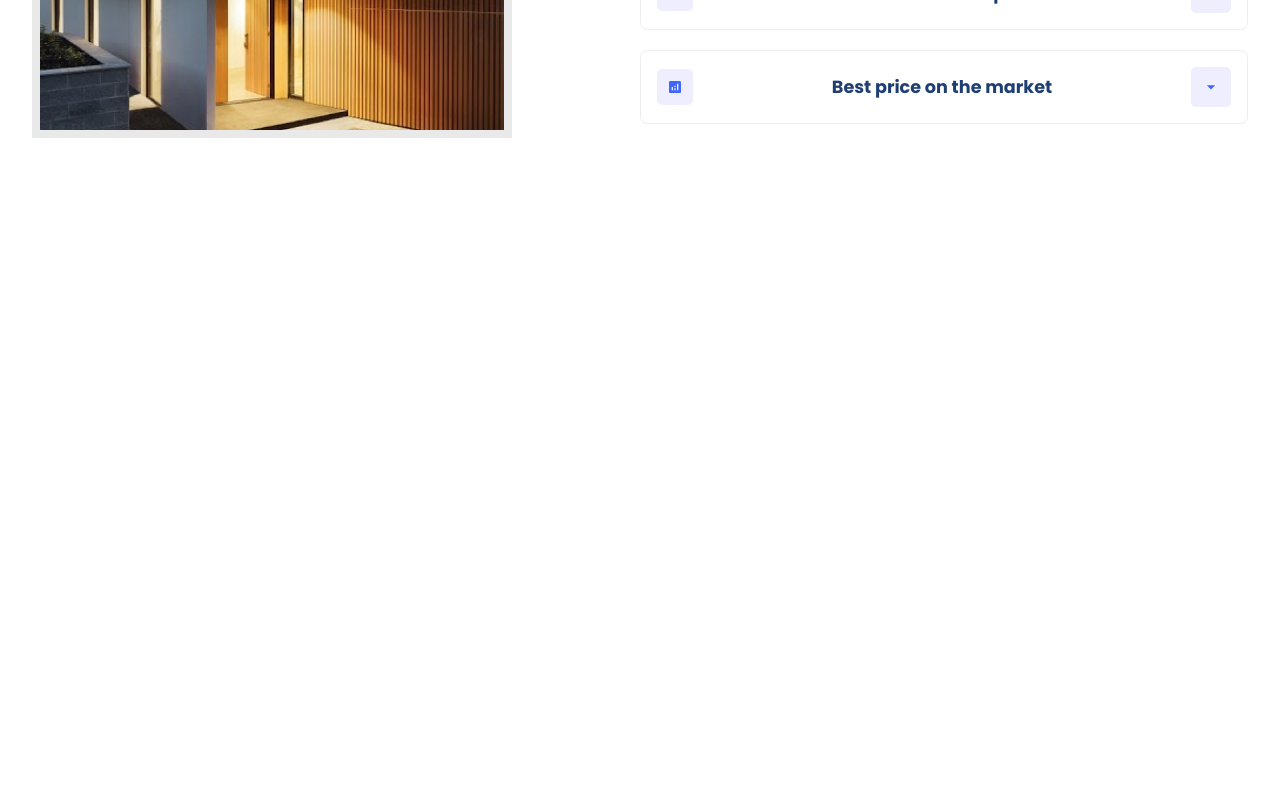
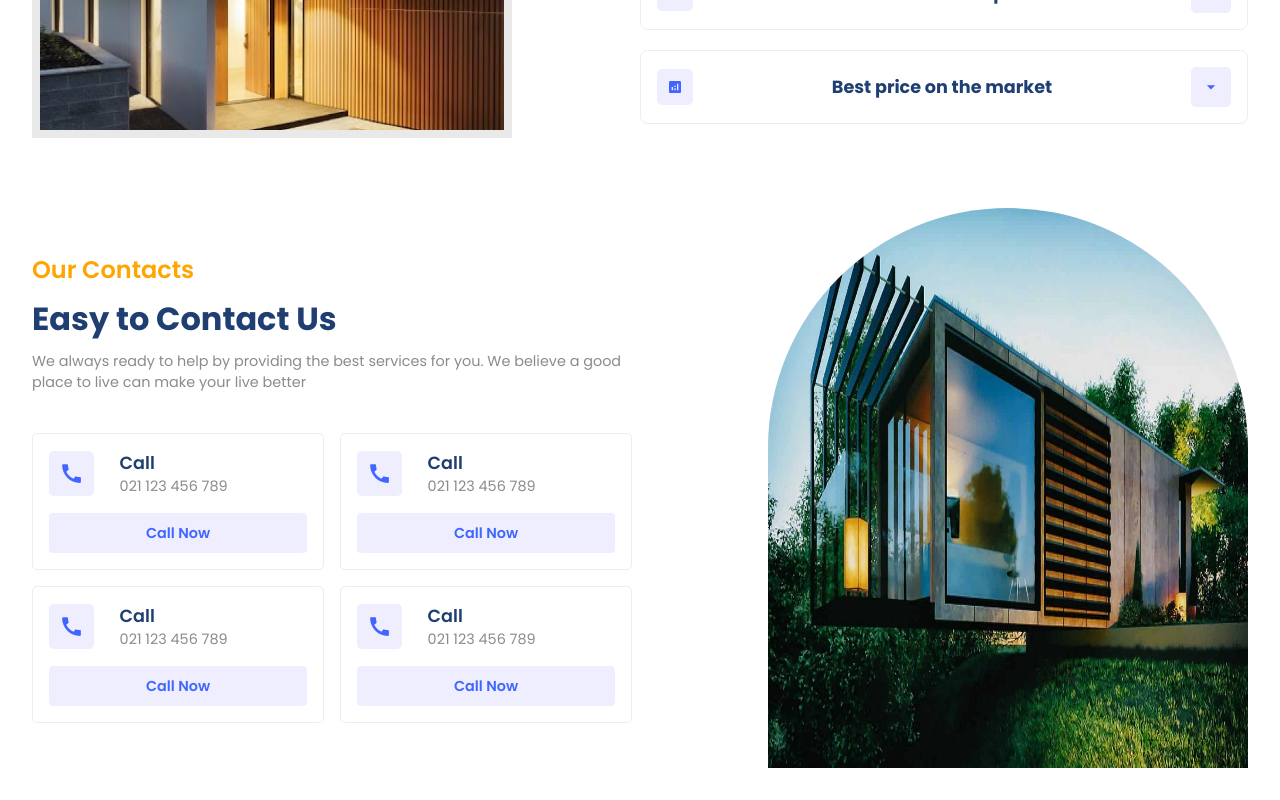
Before and after one commit to Fikri-Ramadan/React-RealEstate, a React (Vite) app: page / in a window 1280 px wide. Shown: the part 1974-2774 px from the top of the page. Before the commit the page ends 2150 px from the top, so only its background shows below. Built offline with nearby package versions, Linux system fonts and the light colour scheme.

Commit message:
create Contact component

```diff
--- a/src/App.jsx
+++ b/src/App.jsx
@@ -1,5 +1,6 @@
 import './App.css';
 import Companies from './components/companies/Companies';
+import Contact from './components/contact/Contact';
 import Header from './components/header/Header';
 import Hero from './components/hero/Hero';
 import Residencies from './components/residencies/Residencies';
@@ -16,6 +17,7 @@ function App() {
       <Companies />
       <Residencies />
       <Value />
+      <Contact />
     </div>
   );
 }
--- /dev/null
+++ b/src/components/contact/Contact.css
@@ -0,0 +1,94 @@
+.c-container {
+  display: flex;
+}
+
+.c-left {
+  flex: 1;
+  display: flex;
+  justify-content: center;
+  flex-direction: column;
+  gap: 0.5rem;
+}
+
+.contact-modes {
+  margin-top: 2rem;
+  display: flex;
+  flex-direction: column;
+  gap: 1rem;
+}
+
+.row {
+  display: flex;
+  gap: 1rem;
+}
+
+.contact-card {
+  flex: 1;
+  width: 16rem;
+  padding: 1rem;
+  border: 0.8px solid rgba(128, 128, 128, 0.143);
+  border-radius: 5px;
+  display: flex;
+  flex-direction: column;
+  gap: 1rem;
+  transition: all 300ms ease-in;
+}
+
+.contact-card:hover {
+  scale: 1.1;
+  box-shadow: var(--shadow);
+}
+
+.card-header {
+  display: flex;
+  justify-content: flex-start;
+  align-items: center;
+  gap: 1.6rem;
+  width: 100%;
+}
+
+.detail {
+  display: flex;
+  flex-direction: column;
+}
+
+.detail .primaryText {
+  font-size: 1.1rem;
+  font-weight: 600;
+}
+
+.contact-card .button {
+  width: 100%;
+  display: flex;
+  justify-content: center;
+  align-items: center;
+  background: var(--lightBlue);
+  color: var(--blue);
+  font-size: 0.9rem;
+  font-weight: 600;
+}
+
+.contact-card .button:hover {
+  scale: 0.8;
+  color: white;
+  background: var(--blue-gradient);
+}
+
+.c-right {
+  flex: 1;
+  display: flex;
+  justify-content: flex-end;
+  align-items: center;
+}
+
+.c-image-container {
+  width: 30rem;
+  height: 35rem;
+  overflow: hidden;
+  border-radius: 15rem 15rem 0 0;
+}
+
+.c-image-container img {
+  width: 100%;
+  height: 100%;
+}
--- /dev/null
+++ b/src/components/contact/Contact.jsx
@@ -0,0 +1,83 @@
+import './Contact.css';
+import { MdCall } from 'react-icons/md';
+import { BsFillChatDotsFill } from 'react-icons/bs';
+import { HiChatBubbleBottomCenter } from 'react-icons/hi2';
+
+const Contact = () => {
+  return (
+    <section className="c-wrapper">
+      <div className="paddings innerWidth c-container">
+        <div className="c-left">
+          <span className="orangeText">Our Contacts</span>
+          <span className="primaryText">Easy to Contact Us</span>
+          <span className="secondaryText">
+            We always ready to help by providing the best services for you. We
+            believe a good place to live can make your live better
+          </span>
+          <div className="contact-modes">
+            <div className="row">
+              <div className="contact-card">
+                <div className="card-header">
+                  <div className="icon">
+                    <MdCall size={25} />
+                  </div>
+                  <div className="detail">
+                    <span className="primaryText">Call</span>
+                    <span className="secondaryText">021 123 456 789</span>
+                  </div>
+                </div>
+                <div className="button">Call Now</div>
+              </div>
+              <div className="contact-card">
+                <div className="card-header">
+                  <div className="icon">
+                    <MdCall size={25} />
+                  </div>
+                  <div className="detail">
+                    <span className="primaryText">Call</span>
+                    <span className="secondaryText">021 123 456 789</span>
+                  </div>
+                </div>
+                <div className="button">Call Now</div>
+              </div>
+            </div>
+
+            <div className="row">
+              <div className="contact-card">
+                <div className="card-header">
+                  <div className="icon">
+                    <MdCall size={25} />
+                  </div>
+                  <div className="detail">
+                    <span className="primaryText">Call</span>
+                    <span className="secondaryText">021 123 456 789</span>
+                  </div>
+                </div>
+                <div className="button">Call Now</div>
+              </div>
+              <div className="contact-card">
+                <div className="card-header">
+                  <div className="icon">
+                    <MdCall size={25} />
+                  </div>
+                  <div className="detail">
+                    <span className="primaryText">Call</span>
+                    <span className="secondaryText">021 123 456 789</span>
+                  </div>
+                </div>
+                <div className="button">Call Now</div>
+              </div>
+            </div>
+          </div>
+        </div>
+
+        <div className="c-right">
+          <div className="c-image-container">
+            <img src="./contact.jpg" alt="" />
+          </div>
+        </div>
+      </div>
+    </section>
+  );
+};
+export default Contact;
--- a/src/components/hero/Hero.css
+++ b/src/components/hero/Hero.css
@@ -6,6 +6,7 @@
   display: flex;
   justify-content: space-around;
   align-items: flex-end;
+  margin: calc(50vh - 19rem) auto !important;
   padding: 1rem;
 }
 
```
